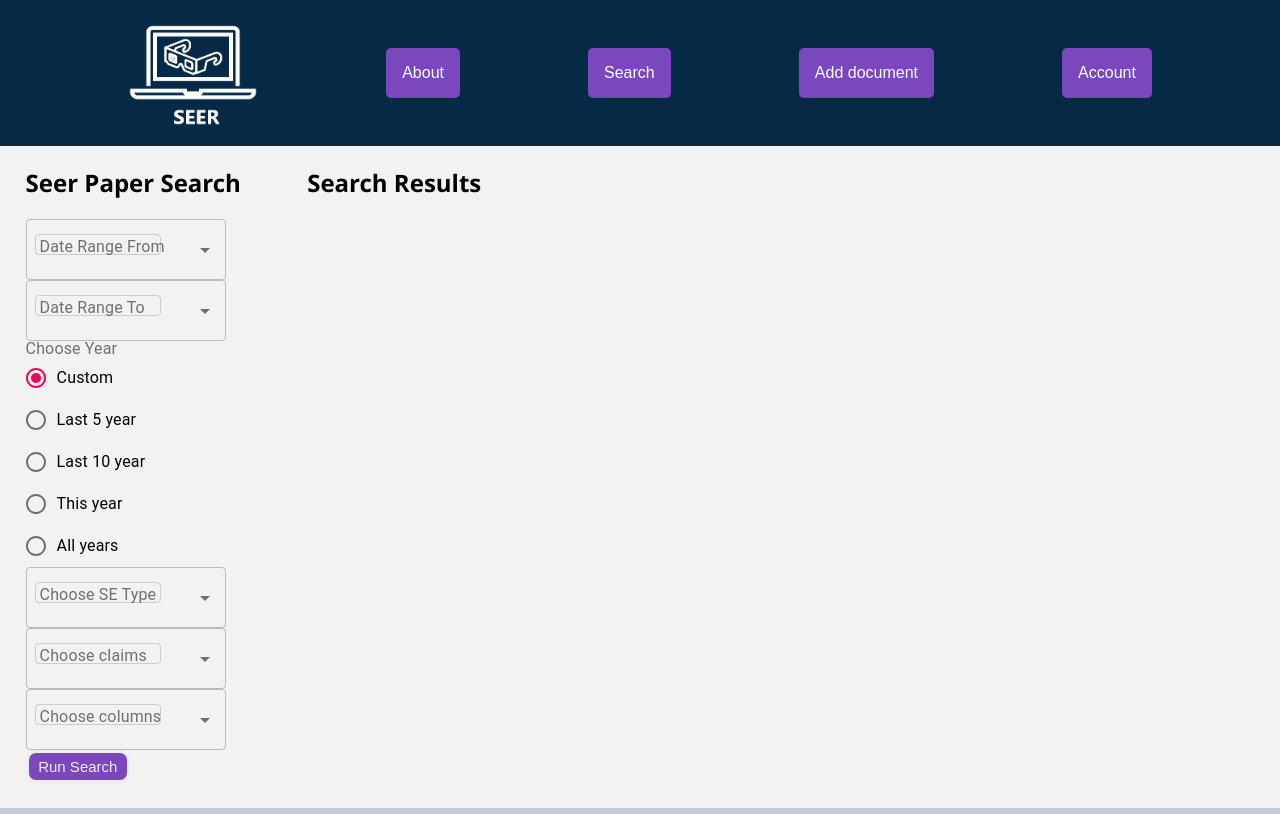
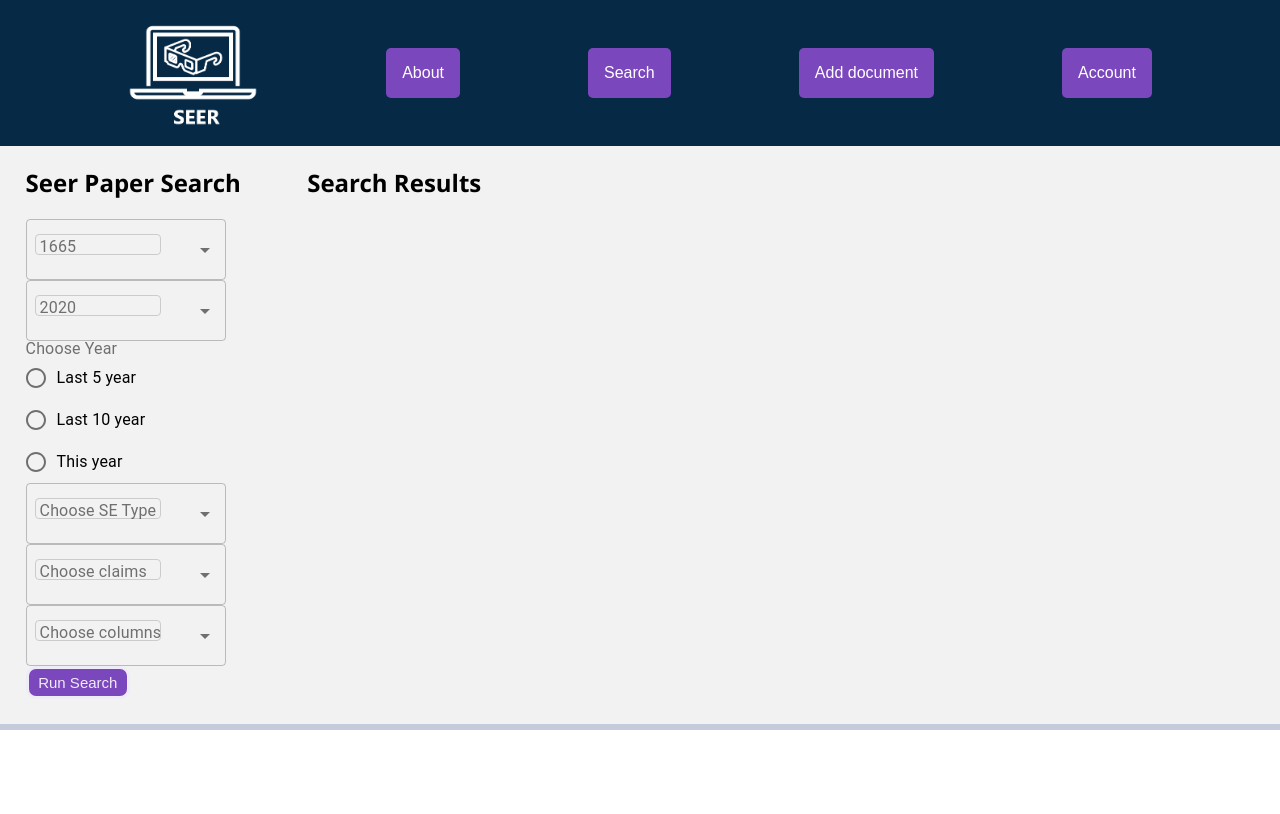
Before and after one commit to patsalcedo/journal-manager, a React (Create React App) app in the folder client/: page /searchpage in a window 1280 px wide. Built offline with nearby package versions, Linux system fonts and the light colour scheme; no server answers.

Commit message:
Fixed start data and end date change depending on radio button clicked.

```diff
--- a/client/src/main/pages/search/SearchPage.js
+++ b/client/src/main/pages/search/SearchPage.js
@@ -83,7 +83,6 @@ class Search extends React.Component {
           claimsData += this.state.claims[i] + ",";
         }
       }
-      if (this.state.radioYear === "custom") {
         axios
           .get("/api/papercontroller/getfilteredsearch", {
             params: {
@@ -102,58 +101,46 @@ class Search extends React.Component {
           .catch(() => {
             alert("Error from Server");
           });
-      } else {
-        var newEndDate = "2020";
-        var newStartDate = this.state.radioYear;
-        axios
-          .get("/api/papercontroller/getfilteredsearch", {
-            params: {
-              seType: this.state.seType,
-              claims: claimsData.substring(0, claimsData.length - 1),
-              startDate: newStartDate,
-              endDate: newEndDate,
-            },
-          })
-          .then((response) => {
-            const data = response.data;
-            this.setState({ paperdata: data, tableRendered: false });
-            console.log("Data has been retrieved");
-            console.log(this.state.paperdata);
-          })
-          .catch(() => {
-            alert("Error from Server");
-          });
-      }
+
     } else {
       alert("Select what claim(s) you're looking for!");
     }
   };
   handleStartDateChange = (input) => {
-    // console.log(input);
-    if (input !== this.state.startDate) {
+    if (input !== "" && input !== this.state.startDate) {
       this.setState({
         startDate: input,
       });
     }
-    console.log("startDate", this.state.startDate);
+
+    console.log("startDate:", this.state.startDate);
   };
   handleEndDateChange = (input) => {
-    // console.log(input);
-    if (input !== this.state.endDate) {
+    if (input !== "" && input !== this.state.endDate) {
+      console.log("handleEndDateChange: Inside if loop.")
       this.setState({
         endDate: input,
       });
     }
-    console.log("endDate", this.state.endDate);
+    console.log("endDate:", this.state.endDate);
   };
   handleRadioYear = (event) => {
     event.preventDefault();
-    // console.log(event.target.value);
     var data = event.target.value;
+
     this.setState({
       radioYear: data,
+      // endDate:data,
+      endDate:"2020"
     });
+    console.log("radio year: ", this.state.radioYear);
+    console.log("changed radio year to : ", data);
+    this.handleStartDateChange(data);
+
+    //this.forceUpdate();
   };
+
+
   handleSETypeChange = (input) => {
     console.log(input);
     if (input !== this.state.seType) {
@@ -399,13 +386,15 @@ class Search extends React.Component {
               <Autocomplete
                 id="combo-box-demo"
                 options={this.state.startDateOption}
+                //key={this.state.startDate}
                 getOptionLabel={(option) => option}
                 style={{ width: 200 }}
                 renderInput={(params) => (
                   <TextField
                     {...params}
-                    label="Date Range From"
+                    label={this.state.startDate}//"Date Range From"
                     variant="outlined"
+                    defaultValue={this.state.startDate}
                     onChange={this.handleStartDateChange(
                       params.inputProps.value
                     )}
@@ -415,15 +404,17 @@ class Search extends React.Component {
               <Autocomplete
                 id="combo-box-demo"
                 options={this.state.endDateOption}
+                //key={this.state.endDate}
                 getOptionLabel={(option) => option}
                 style={{ width: 200 }}
                 renderInput={(params) => (
                   <TextField
                     {...params}
-                    label="Date Range To"
+                    label={this.state.endDate}//"Date Range To"
                     variant="outlined"
+                    //value={this.state.endDate}
                     onChange={this.handleEndDateChange(params.inputProps.value)}
-                  />
+                />
                 )}
               />
             </div>
@@ -436,11 +427,6 @@ class Search extends React.Component {
                   value={this.state.radioYear}
                   onChange={this.handleRadioYear}
                 >
-                  <FormControlLabel
-                    value="custom"
-                    control={<Radio />}
-                    label="Custom"
-                  />
                   <FormControlLabel
                     value="2015"
                     control={<Radio />}
@@ -456,11 +442,11 @@ class Search extends React.Component {
                     control={<Radio />}
                     label="This year"
                   />
-                  <FormControlLabel
+                  {/* <FormControlLabel
                     value="0"
                     control={<Radio />}
                     label="All years"
-                  />
+                  /> */}
                 </RadioGroup>
               </FormControl>
             </div>
```
